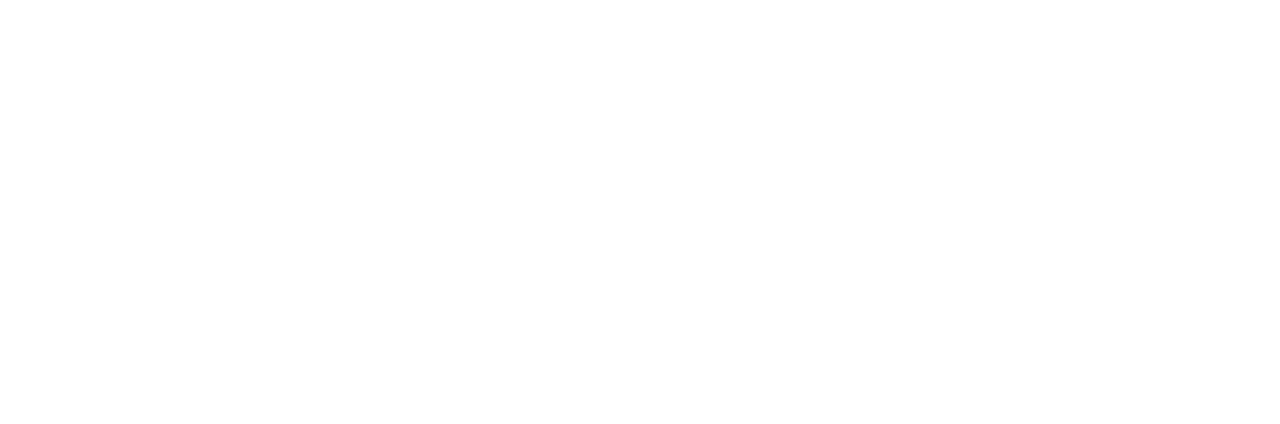
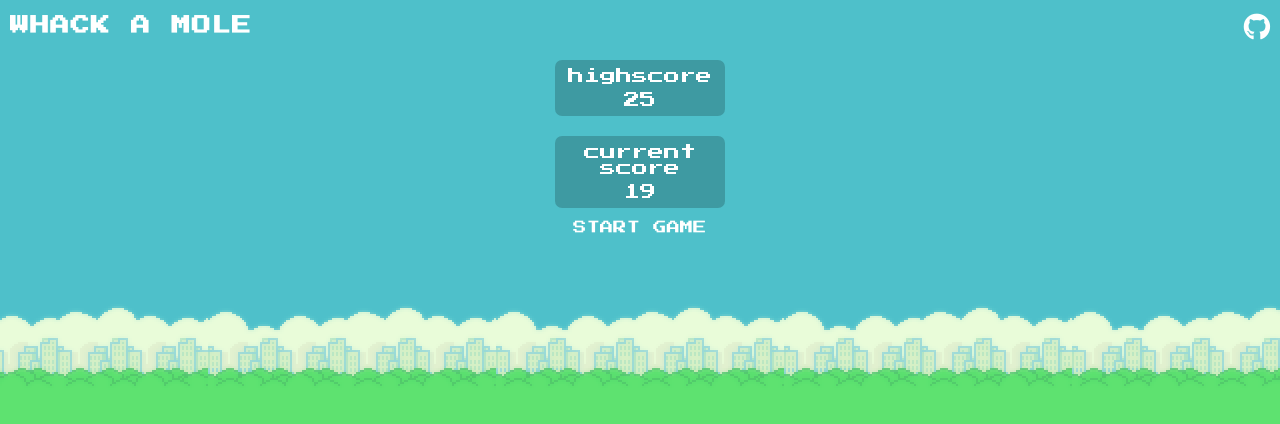
Before and after one commit to ttimoww/whack-a-mole, a website: page index.html in a window 1280 px wide. Drawn offline with nearby package versions, Linux system fonts and the light colour scheme; files that its build step writes are made by us from their sources.

Commit message:
Bug fixes sass folders and main.scss. Header & Game info done.

```diff
--- a/assets/sass/base/_base.scss
+++ b/assets/sass/base/_base.scss
@@ -0,0 +1,16 @@
+*{
+  box-sizing: border-box;
+}
+html, body{
+  padding: 0;
+  margin: 0;
+  overflow-x: hidden;
+  font-family: 'Press Start 2P', cursive;
+}
+
+body{
+  background-image: url(./../../../images/background-day.png);
+  background-position: top;
+  background-repeat: repeat-x;
+  background-color: $colour-grass;
+}
--- a/assets/sass/base/_typography.scss
+++ b/assets/sass/base/_typography.scss
@@ -0,0 +1 @@
+@import url('https://fonts.googleapis.com/css?family=Press+Start+2P'); //font-family: 'Press Start 2P', cursive;
--- /dev/null
+++ b/assets/sass/layout/_game-info.scss
@@ -0,0 +1,35 @@
+section.game-info{
+  display: flex;
+  flex-direction: column;
+  align-items: center;
+
+  div.game-info__info-block{
+    color: #FFF;
+    background-color: rgba(0, 0, 0, .2);
+    border-radius: 7px;
+    width: 170px;
+    max-width: 170px;
+    margin: 10px;
+
+    p{
+      text-align: center;
+      margin: 8px;
+    }
+  }
+
+  div.game-info__start-game{
+    width: 170px;
+    max-width: 170px;
+
+    button{
+      width: 100%;
+      background-color: transparent;
+      border: none;
+      color: #FFF;
+      font-family: 'Press Start 2P', cursive;
+      text-align: center;
+      text-transform: uppercase;
+      cursor: pointer;
+    }
+  }
+}
--- a/assets/sass/layout/_header.scss
+++ b/assets/sass/layout/_header.scss
@@ -0,0 +1,20 @@
+header{
+  padding: 10px;
+  display: flex;
+  justify-content: space-between;
+  align-items: center;
+  height: 50px;
+
+  h1.header__title{
+    font-size: 1.2em;
+    color: #FFF;
+    letter-spacing: 1px;
+    text-transform: uppercase;
+    margin: 0;
+  }
+
+  a.header__github{
+    font-size: 1.7em;
+    color: #FFF;
+  }
+}
--- a/assets/sass/main.scss
+++ b/assets/sass/main.scss
@@ -1,10 +1,11 @@
+@import './utils/variables';
+@import './utils/mixins';
+@import './utils/functions';
+
+@import './base/typography';
 @import './base/base';
-@import './base/typography';
 
 @import './components/buttons';
 
 @import './layout/header';
-
-@import './utils/variables';
-@import './utils/mixins';
-@import './utils/functions';
+@import './layout/game-info';
--- a/assets/sass/utils/_mixins.scss
+++ b/assets/sass/utils/_mixins.scss
@@ -0,0 +1,20 @@
+@mixin tablet{
+  @media (min-width: 640px){
+    @content;
+  }
+}
+@mixin tablet-large{
+  @media (min-width: 768px){
+    @content;
+  }
+}
+@mixin desktop{
+  @media (min-width: 1000px){
+    @content;
+  }
+}
+@mixin desktop-large{
+  @media (min-width: 1440px){
+    @content;
+  }
+}
--- a/index.html
+++ b/index.html
@@ -3,12 +3,27 @@
 <head>
   <meta name="viewport" content="width=device-width, initial-scale=1.0">
   <meta charset="utf-8">
-  <link rel="stylesheet" href="assets/css/main.css">
+  <link rel="stylesheet" href="assets/css/style.css">
   <link rel="stylesheet" href="https://use.fontawesome.com/releases/v5.7.1/css/all.css" integrity="sha384-fnmOCqbTlWIlj8LyTjo7mOUStjsKC4pOpQbqyi7RrhN7udi9RwhKkMHpvLbHG9Sr" crossorigin="anonymous">
   <title>Whack a Mole</title>
 </head>
   <body>
-    <div class="wrapper">
-
+    <header>
+      <h1 class="header__title">Whack a Mole</h1>
+      <a class="header__github" href="https://github.com/ttimoww/whack-a-mole"><i class="fab fa-github"></i></a>
+    </header>
+    <section class="game-info">
+      <div class="game-info__info-block">
+        <p>highscore</p>
+        <p>25</p>
+      </div>
+      <div class="game-info__info-block">
+        <p>current score</p>
+        <p>19</p>
+      </div>
+      <div class="game-info__start-game">
+        <button type="button">start game</button>
+      </div>
+    </section>
   </body>
 </html>
```
Also changed, not shown: .css/style.css (deleted), assets/css/style.css, assets/fonts/ARCADECLASSIC.TTF (added), assets/fonts/joystix.ttf (renamed from assets/fonts/joystix monospace.ttf), assets/sass/utils/_variables.scss (line endings or trailing spaces), 2 other files.
